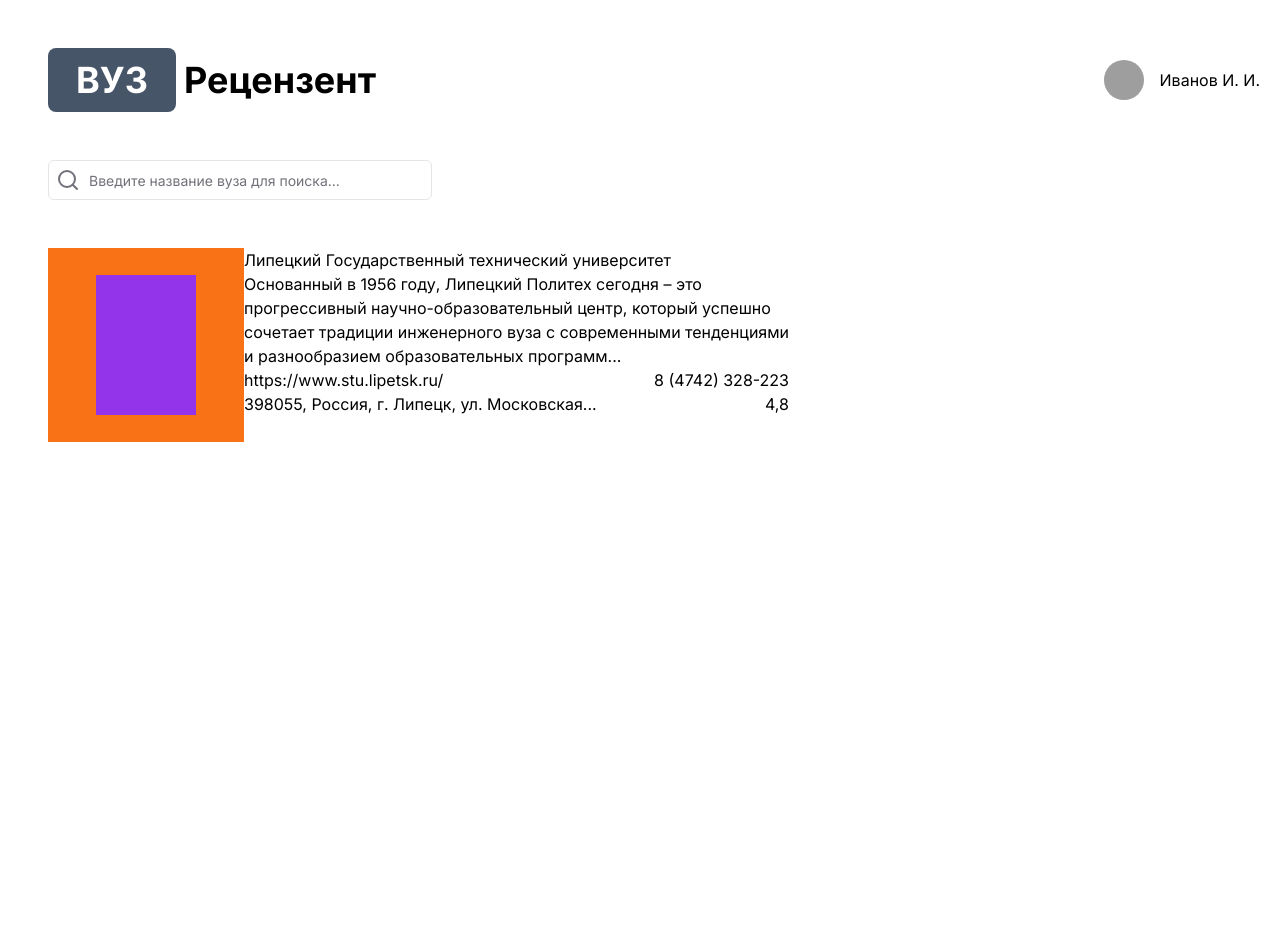
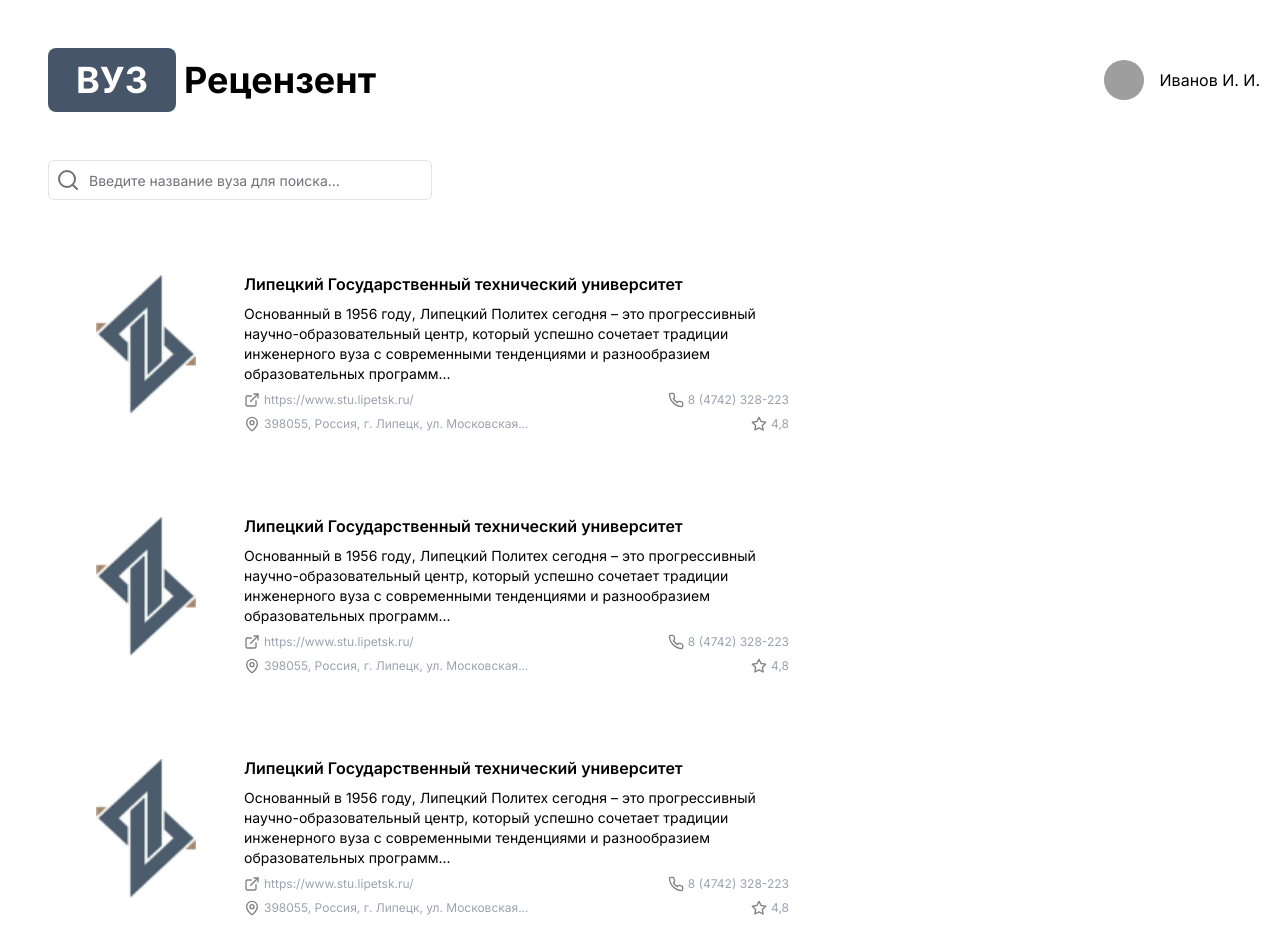
Before and after one commit to Hackathon-Code-for-education/lstu, a Vue app in the folder frontend/: page /searchUniversity in a window 1280 px wide. Before the commit the page ends 848 px from the top, so only its background shows below. Built offline with nearby package versions, Linux system fonts and the light colour scheme; no server answers; grey boxes are pictures that could not be loaded.

Commit message:
fix search

```diff
--- a/frontend/src/views/searchUniversity.vue
+++ b/frontend/src/views/searchUniversity.vue
@@ -18,26 +18,122 @@
     <p class="ml-5 mt-5">{{ query }}</p>
 
     <!-- Карточки для вузов-->
-    <div class="bg-orange-500 w-[741px] h-[194px] ml-12 mt-12">
+    <div class="w-[741px] h-[194px] ml-12 mt-12">
       <div class="flex gap-12">
         <div class="flex justify-end items-center pl-12">
-          <div class="bg-purple-600 w-[100px] h-[140px]"></div>
+          <img src="/images/logo-lgtu.png" class="w-[100px] h-[140px]" />
         </div>
 
-        <div class="bg-white w-[545px] h-[194px]">
-          <p>Липецкий Государственный технический университет</p>
-          <p>
+        <div class="bg-white min-w-[300px] max-w-[545px] h-[194px]">
+          <p class="font-semibold mt-6">Липецкий Государственный технический университет</p>
+          <p class="text-sm mt-2">
             Основанный в 1956 году, Липецкий Политех сегодня – это прогрессивный
             научно-образовательный центр, который успешно сочетает традиции инженерного вуза с
             современными тенденциями и разнообразием образовательных программ...
           </p>
-          <div class="flex justify-between">
-            <p>https://www.stu.lipetsk.ru/</p>
-            <p>8 (4742) 328-223</p>
+          <div class="flex justify-between mt-2">
+            <div class="flex items-center gap-1">
+              <ExternalLink color="gray" size="16px" />
+              <p class="text-xs text-gray-400 cursor-pointer">https://www.stu.lipetsk.ru/</p>
+            </div>
+
+            <div class="flex items-center gap-1">
+              <Phone color="gray" size="16px" />
+              <p class="text-xs text-gray-400 cursor-default">8 (4742) 328-223</p>
+            </div>
           </div>
-          <div class="flex gap-2 justify-between">
-            <p>398055, Россия, г. Липецк, ул. Московская...</p>
-            <p>4,8</p>
+          <div class="flex justify-between mt-2">
+            <div class="flex items-center gap-1">
+              <MapPin color="gray" size="16px" />
+              <p class="text-xs text-gray-400 cursor-default">
+                398055, Россия, г. Липецк, ул. Московская...
+              </p>
+            </div>
+
+            <div class="flex items-center gap-1">
+              <Star color="gray" size="16px" />
+              <p class="text-xs text-gray-400 cursor-default">4,8</p>
+            </div>
+          </div>
+        </div>
+      </div>
+    </div>
+    <div class="w-[741px] h-[194px] ml-12 mt-12">
+      <div class="flex gap-12">
+        <div class="flex justify-end items-center pl-12">
+          <img src="/images/logo-lgtu.png" class="w-[100px] h-[140px]" />
+        </div>
+
+        <div class="bg-white min-w-[300px] max-w-[545px] h-[194px]">
+          <p class="font-semibold mt-6">Липецкий Государственный технический университет</p>
+          <p class="text-sm mt-2">
+            Основанный в 1956 году, Липецкий Политех сегодня – это прогрессивный
+            научно-образовательный центр, который успешно сочетает традиции инженерного вуза с
+            современными тенденциями и разнообразием образовательных программ...
+          </p>
+          <div class="flex justify-between mt-2">
+            <div class="flex items-center gap-1">
+              <ExternalLink color="gray" size="16px" />
+              <p class="text-xs text-gray-400 cursor-pointer">https://www.stu.lipetsk.ru/</p>
+            </div>
+
+            <div class="flex items-center gap-1">
+              <Phone color="gray" size="16px" />
+              <p class="text-xs text-gray-400 cursor-default">8 (4742) 328-223</p>
+            </div>
+          </div>
+          <div class="flex justify-between mt-2">
+            <div class="flex items-center gap-1">
+              <MapPin color="gray" size="16px" />
+              <p class="text-xs text-gray-400 cursor-default">
+                398055, Россия, г. Липецк, ул. Московская...
+              </p>
+            </div>
+
+            <div class="flex items-center gap-1">
+              <Star color="gray" size="16px" />
+              <p class="text-xs text-gray-400 cursor-default">4,8</p>
+            </div>
+          </div>
+        </div>
+      </div>
+    </div>
+    <div class="w-[741px] h-[194px] ml-12 mt-12">
+      <div class="flex gap-12">
+        <div class="flex justify-end items-center pl-12">
+          <img src="/images/logo-lgtu.png" class="w-[100px] h-[140px]" />
+        </div>
+
+        <div class="bg-white min-w-[300px] max-w-[545px] h-[194px]">
+          <p class="font-semibold mt-6">Липецкий Государственный технический университет</p>
+          <p class="text-sm mt-2">
+            Основанный в 1956 году, Липецкий Политех сегодня – это прогрессивный
+            научно-образовательный центр, который успешно сочетает традиции инженерного вуза с
+            современными тенденциями и разнообразием образовательных программ...
+          </p>
+          <div class="flex justify-between mt-2">
+            <div class="flex items-center gap-1">
+              <ExternalLink color="gray" size="16px" />
+              <p class="text-xs text-gray-400 cursor-pointer">https://www.stu.lipetsk.ru/</p>
+            </div>
+
+            <div class="flex items-center gap-1">
+              <Phone color="gray" size="16px" />
+              <p class="text-xs text-gray-400 cursor-default">8 (4742) 328-223</p>
+            </div>
+          </div>
+          <div class="flex justify-between mt-2">
+            <div class="flex items-center gap-1">
+              <MapPin color="gray" size="16px" />
+              <p class="text-xs text-gray-400 cursor-default">
+                398055, Россия, г. Липецк, ул. Московская...
+              </p>
+            </div>
+
+            <div class="flex items-center gap-1">
+              <Star color="gray" size="16px" />
+              <p class="text-xs text-gray-400 cursor-default">4,8</p>
+            </div>
           </div>
         </div>
       </div>
@@ -58,8 +154,21 @@
 import { useRoute, useRouter } from 'vue-router'
 import { Search } from 'lucide-vue-next'
 import { Input } from '@/components/ui/input'
+import { ExternalLink } from 'lucide-vue-next'
+import { MapPin } from 'lucide-vue-next'
+import { Phone } from 'lucide-vue-next'
+import { Star } from 'lucide-vue-next'
 
 let query = ref('')
+
+onMounted(async () => {
+  try {
+    const response = await axios.get('http://localhost/getComponents.php')
+    items.value = response.data
+  } catch (err) {
+    console.error(err)
+  }
+})
 </script>
 
 <style lang="scss" scoped></style>
```
Also changed, not shown: frontend/public/images/logo-lgtu.png (added).
